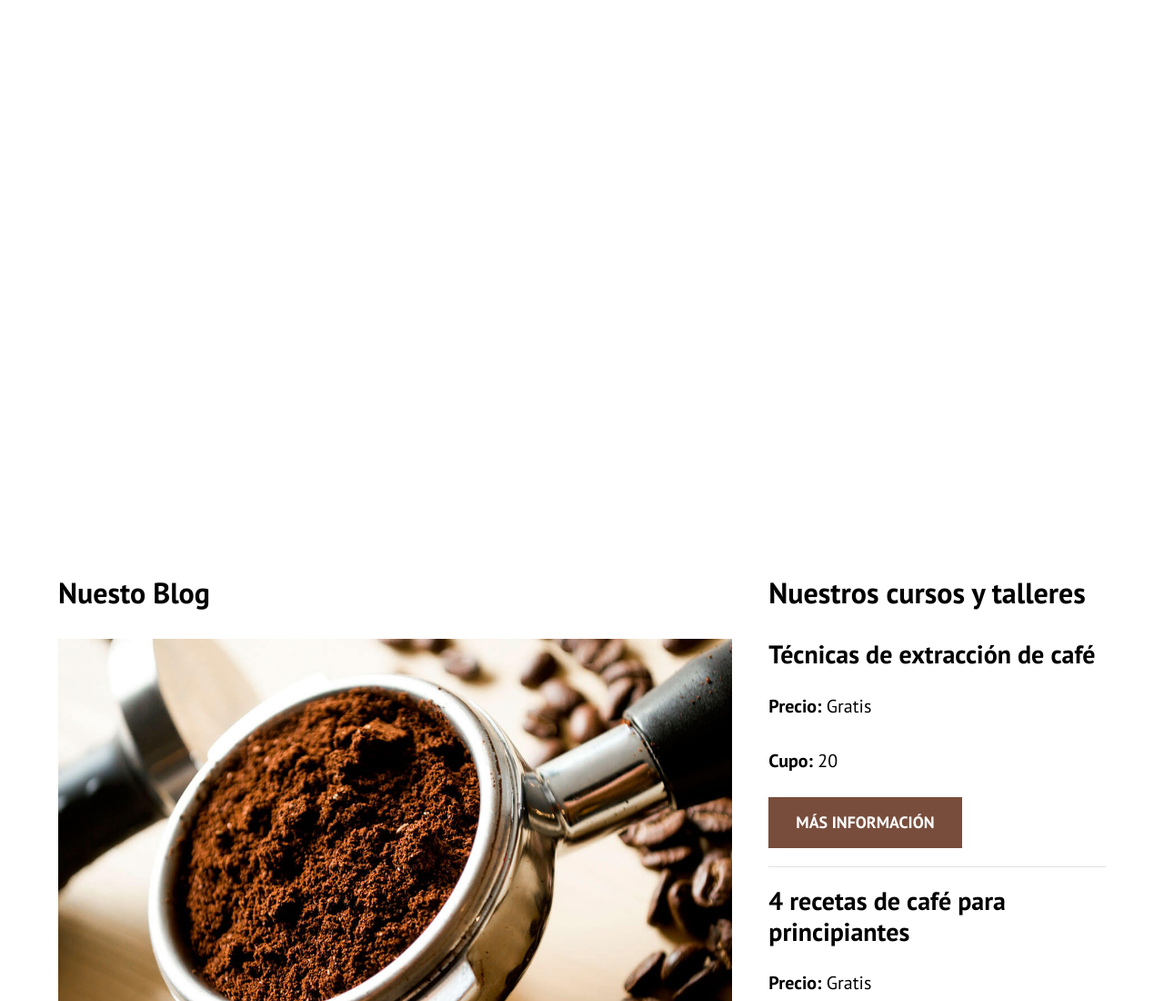
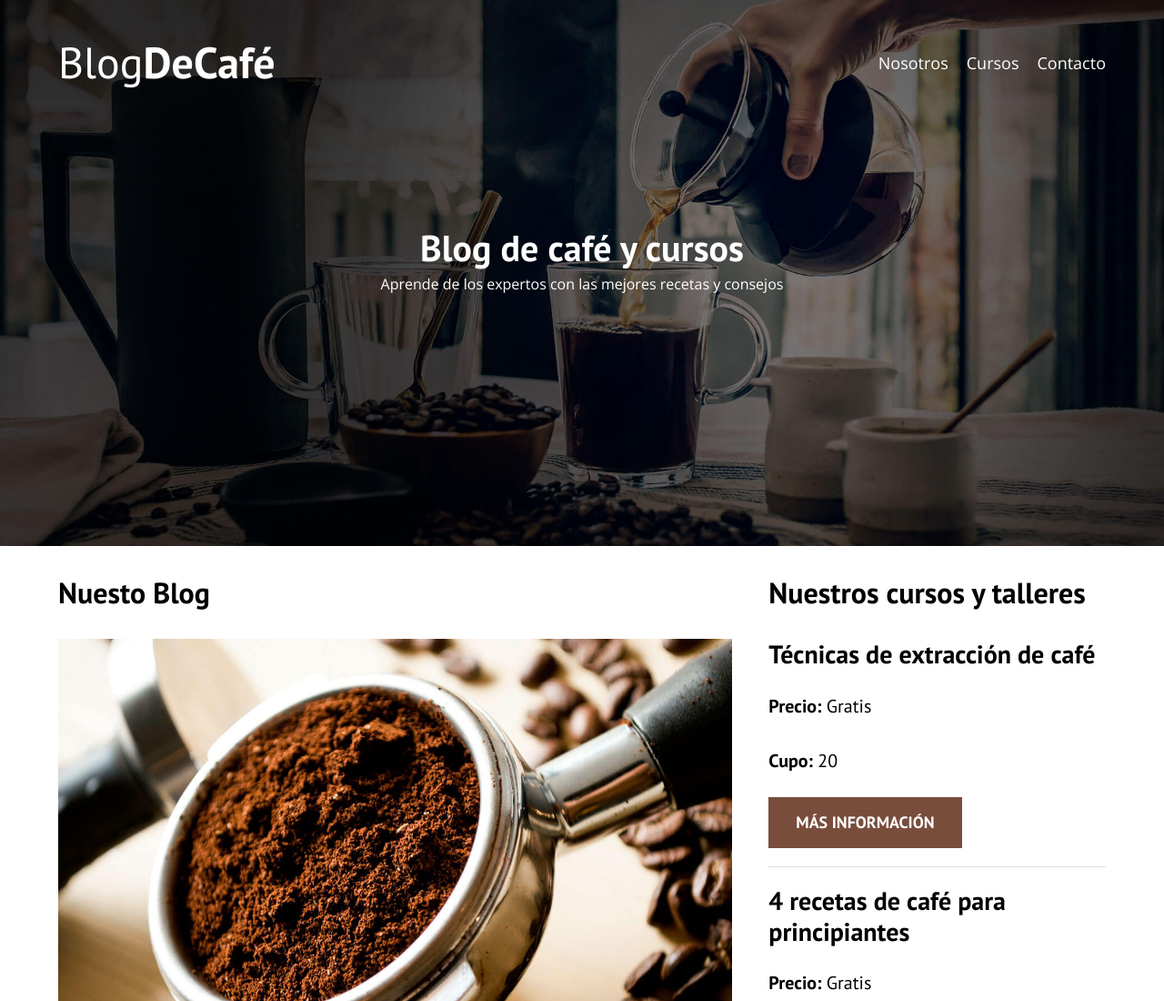
Before and after one commit to RickTZ/Blog-Caf-, a plain HTML site: page index.html in a window 1280 px wide. Shown: the top 1100 px of the page at 91% size. Drawn offline with nearby package versions, Linux system fonts and the light colour scheme.

Commit message:
fixed banner

```diff
--- a/style.css
+++ b/style.css
@@ -80,7 +80,7 @@ img {
 
 /* Header */
 .header {
-    background-image: url(../blogdecafe_inicio/img/banner.jpg);
+    background-image: url(img/banner.jpg);
     height: 60rem;
     background-size: cover;
     background-repeat: no-repeat;
```
